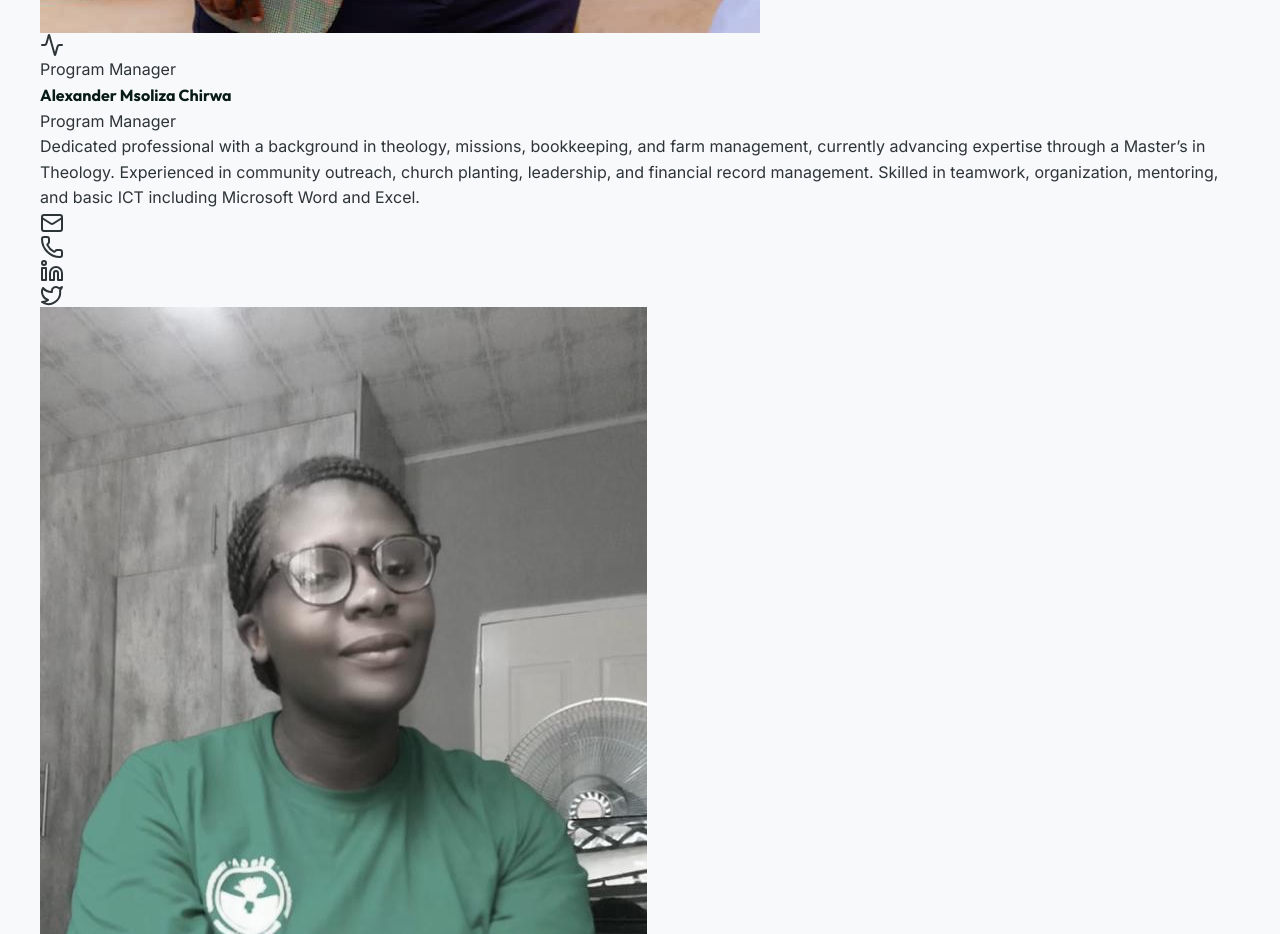
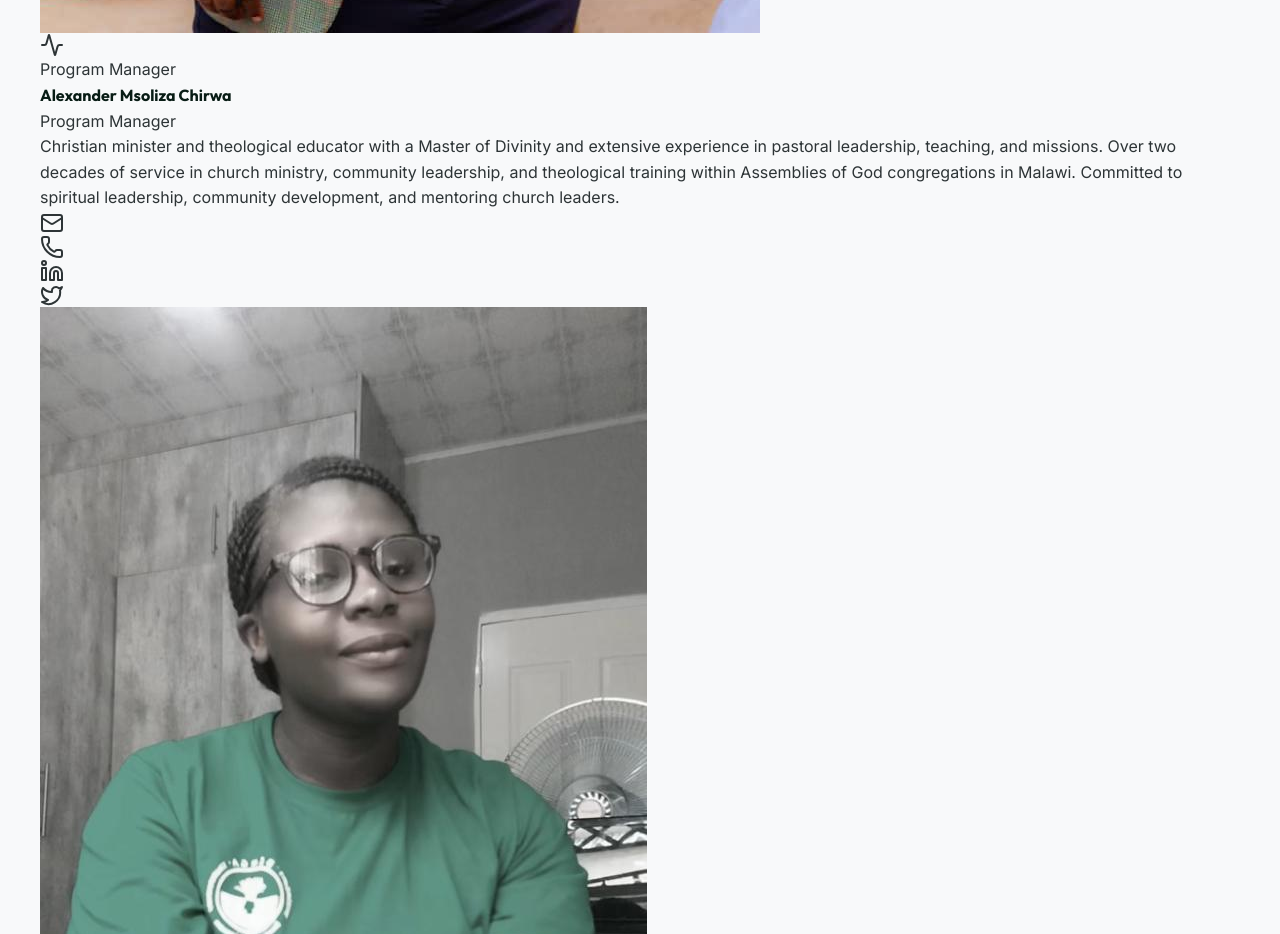
Before and after one commit to ronaldstech/odec, a React (Vite) app: page /about in a window 1280 px wide. Shown: the part 7700-8634 px from the top of the page. Built offline with nearby package versions, Linux system fonts and the light colour scheme.

Commit message:
added bio for msoliza

```diff
--- a/src/pages/About.jsx
+++ b/src/pages/About.jsx
@@ -191,7 +191,7 @@ const About = () => {
                                 role: 'Program Manager',
                                 name: "Alexander Msoliza Chirwa",
                                 image: "msoliza.jpeg",
-                                bio: "Dedicated professional with a background in theology, missions, bookkeeping, and farm management, currently advancing expertise through a Master’s in Theology. Experienced in community outreach, church planting, leadership, and financial record management. Skilled in teamwork, organization, mentoring, and basic ICT including Microsoft Word and Excel.",
+                                bio: "Christian minister and theological educator with a Master of Divinity and extensive experience in pastoral leadership, teaching, and missions. Over two decades of service in church ministry, community leadership, and theological training within Assemblies of God congregations in Malawi. Committed to spiritual leadership, community development, and mentoring church leaders.",
                                 icon: <Activity className="w-5 h-5" />,
                                 contacts: { email: "#", phone: "#", linkedin: "#", twitter: "#" }
                             },
```
